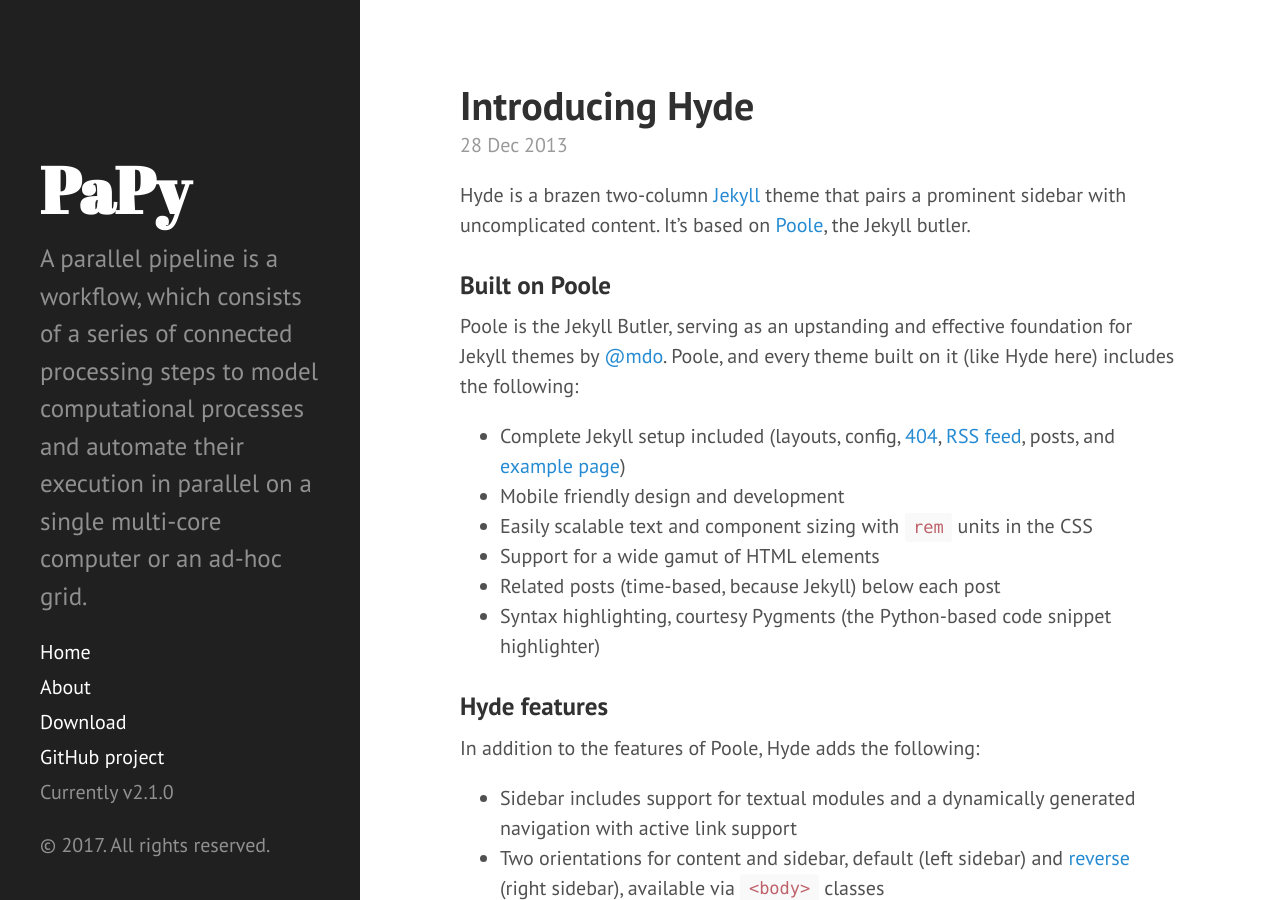
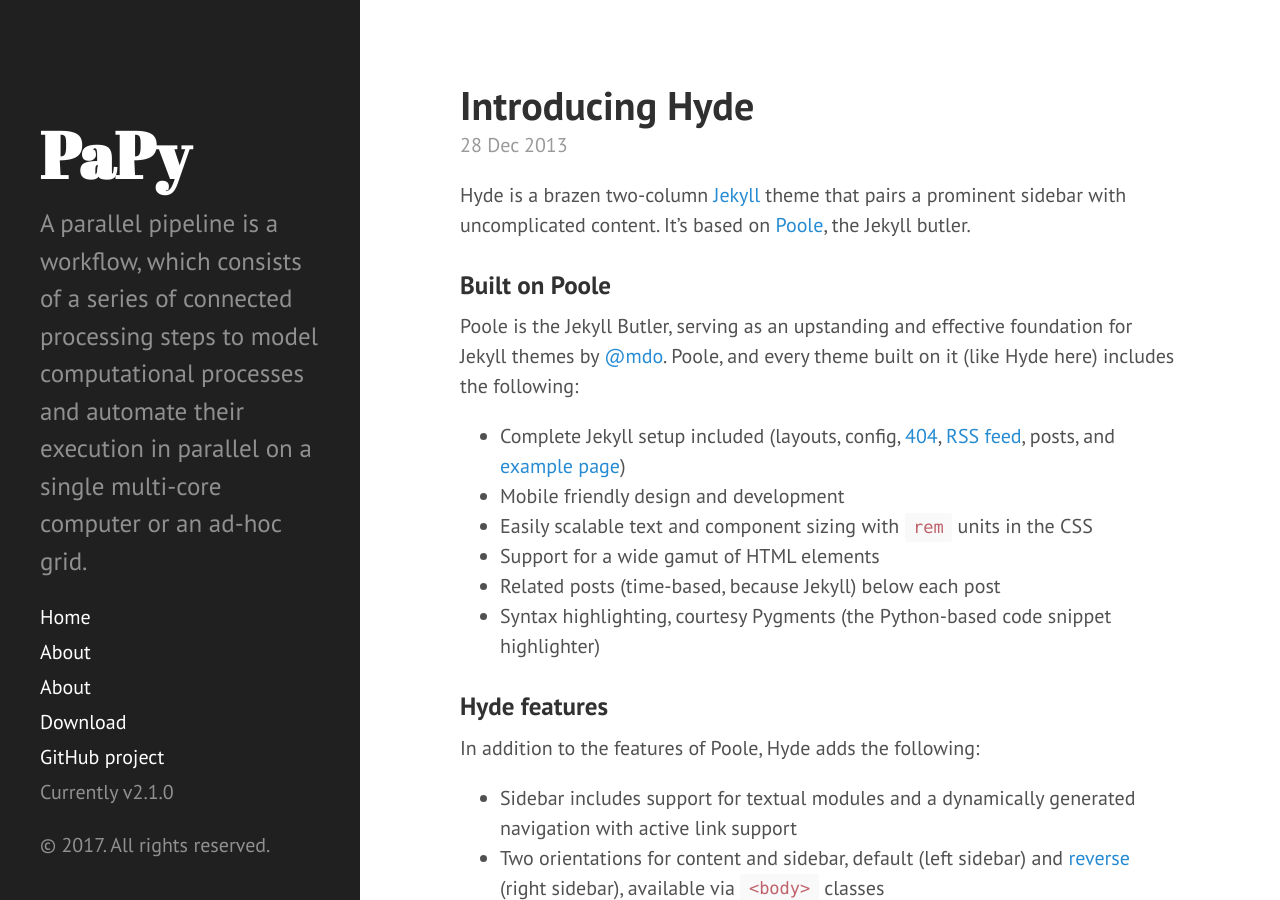
Before and after one commit to jich-MCTP/calculate, a Jekyll site: the page built from index.html, in a window 1280 px wide and 900 px high. Built offline with Jekyll 4.4.1, drawn with Linux system fonts in a browser that asks for light colours; the list of posts is cut into pages by our own code.

Commit message:
add about in sidebar.html

```diff
--- a/_includes/sidebar.html
+++ b/_includes/sidebar.html
@@ -11,6 +11,8 @@
 
     <nav class="sidebar-nav">
       <a class="sidebar-nav-item{% if page.url == site.baseurl %} active{% endif %}" href="{{ site.baseurl }}">Home</a>
+
+			<a class="sidebar-nav-item{% if page.url == site.baseurl %} active{% endif %}" href="{{ site.baseurl }}about">About</a>
 
       {% comment %}
         The code below dynamically generates a sidebar nav of pages with
```
